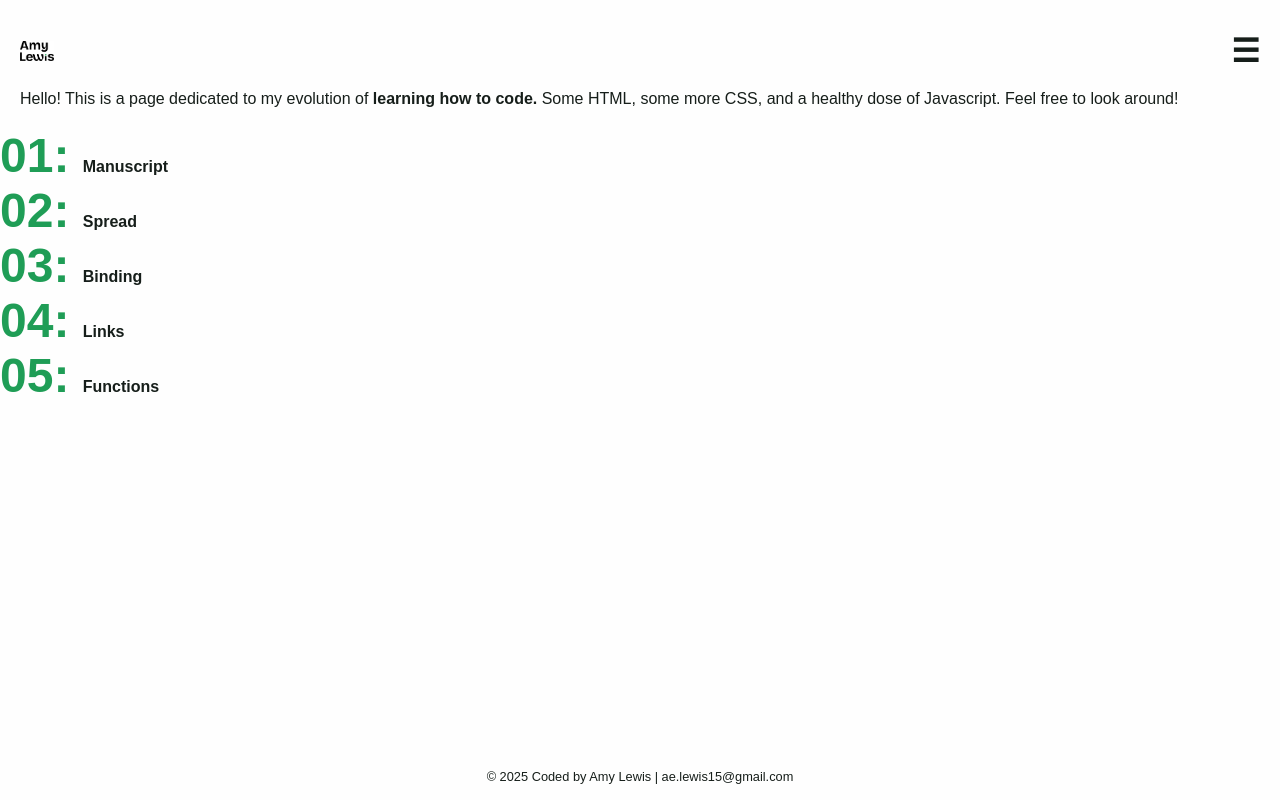
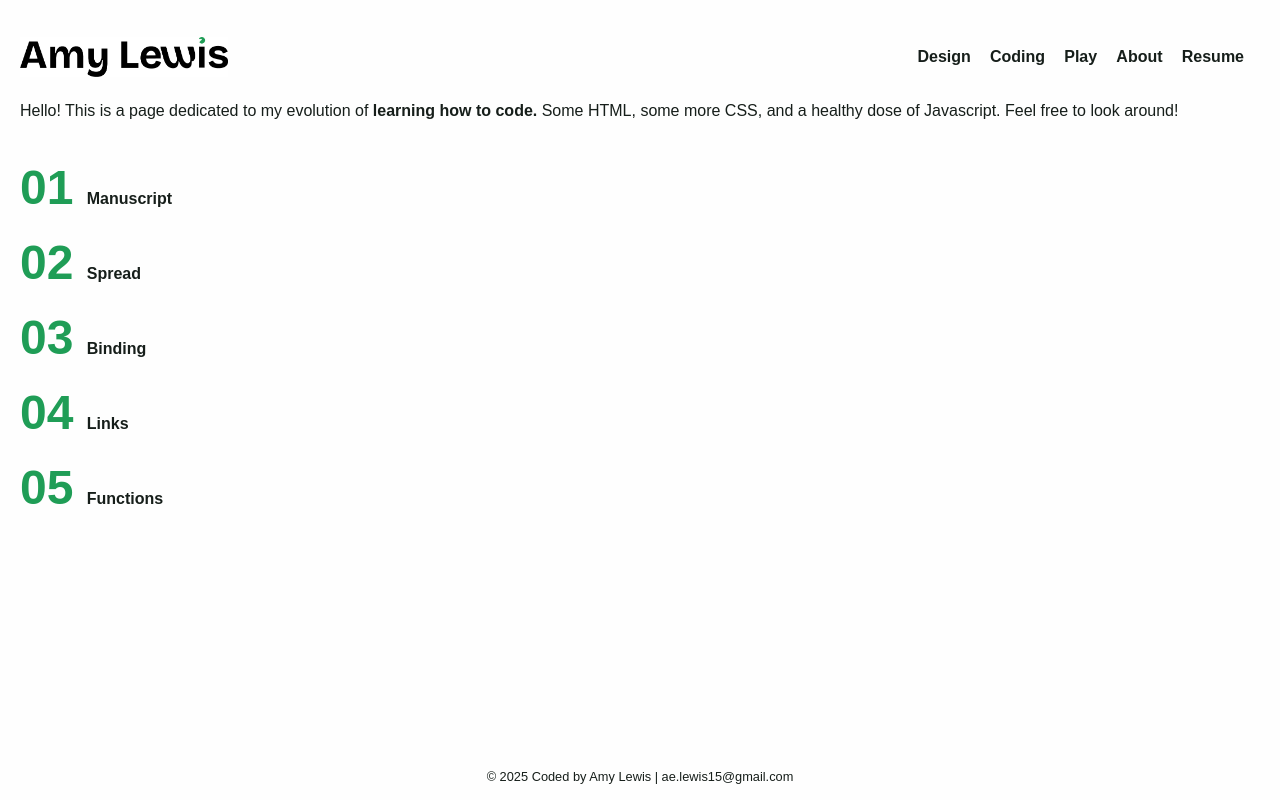
Before and after one commit to AmyLew15/amylew15.github.io, a plain HTML site: page index.html in a window 1280 px wide. Drawn offline with Linux system fonts and the light colour scheme; a web font is replaced by a local one.

Commit message:
adding media query for nav

```diff
--- a/assets/landing.css
+++ b/assets/landing.css
@@ -59,10 +59,14 @@ nav :hover{
 	text-decoration: underline;
 }
 
-.site-title img {
+#logo-mobile{
 	height: 20px;
 	width: auto;
 	display: block;
+}
+
+#logo{
+	display: none;
 }
 
 #menu-toggle{
@@ -108,6 +112,16 @@ em{
 	color: var(--black);
 }
 
+main ul{
+	padding: var(--size-2);
+	width: 100%;
+	display: flex;
+	flex-direction: column;
+	flex-grow: 1;
+	gap: var(--size-2);
+	position: relative;
+}
+
 h2{
 	font-family: var(--font-1);
 	font-size: var(--size-5);
@@ -125,3 +139,32 @@ h2{
 	margin-top: auto;
 	overflow: hidden;
 }
+
+@media (min-width: 768px) {
+	#logo-mobile{
+		display: none;
+	}
+
+	#logo{
+	  display: block;
+	  height: 40px;
+	  width: auto;
+	}
+
+	.menu-icon{
+		display: none;
+	}
+
+	#menu-toggle{
+		display: none;
+	}
+
+	.nav-links{
+		display: flex;
+		flex-direction: row;
+		justify-content: flex-end;
+		gap: 1.2rem;
+		position: static;
+		width: auto;
+	}
+}
--- a/index.html
+++ b/index.html
@@ -13,7 +13,8 @@
 		<header>
 			<nav>
 				<a class="site-title" href="https://www.amy-lewis.com/">
-					<img src="assets/Logo-mobile.jpg" alt="Amy Lewis logo">
+					<img src="assets/Logo-mobile.jpg" alt="Amy Lewis logo" id="Logo-mobile">
+					<img src="assets/Logo.jpg" alt="Amy Lewis logo" id="Logo">
 				</a>
 					<input type="checkbox" id="menu-toggle">
 					<label for="menu-toggle" class="menu-icon">☰</label>
@@ -35,27 +36,27 @@
 			<ul>
 				<li>
 					<a href="https://amylew15.github.io/Manuscript-2.0/">
-						<h2>01: <em>Manuscript</em></h2>
+						<h2>01 <em>Manuscript</em></h2>
 					</a>
 				</li>
 				<li>
 					<a href="https://amylew15.github.io/Spread/">
-						<h2>02: <em>Spread</em></h2>
+						<h2>02 <em>Spread</em></h2>
 					</a>
 				</li>
 				<li>
 					<a href="https://amylew15.github.io/Binding/">
-						<h2>03: <em>Binding</em></h2>
+						<h2>03 <em>Binding</em></h2>
 					</a>
 				</li>
 				<li>
 					<a href="https://amylew15.github.io/Links/">
-						<h2>04: <em>Links</em></h2>
+						<h2>04 <em>Links</em></h2>
 					</a>
 				</li>
 				<li>
 					<a href="https://amylew15.github.io/Functions/">
-						<h2>05: <em>Functions</em></h2>
+						<h2>05 <em>Functions</em></h2>
 					</a>
 				</li>
 			</ul>
```
